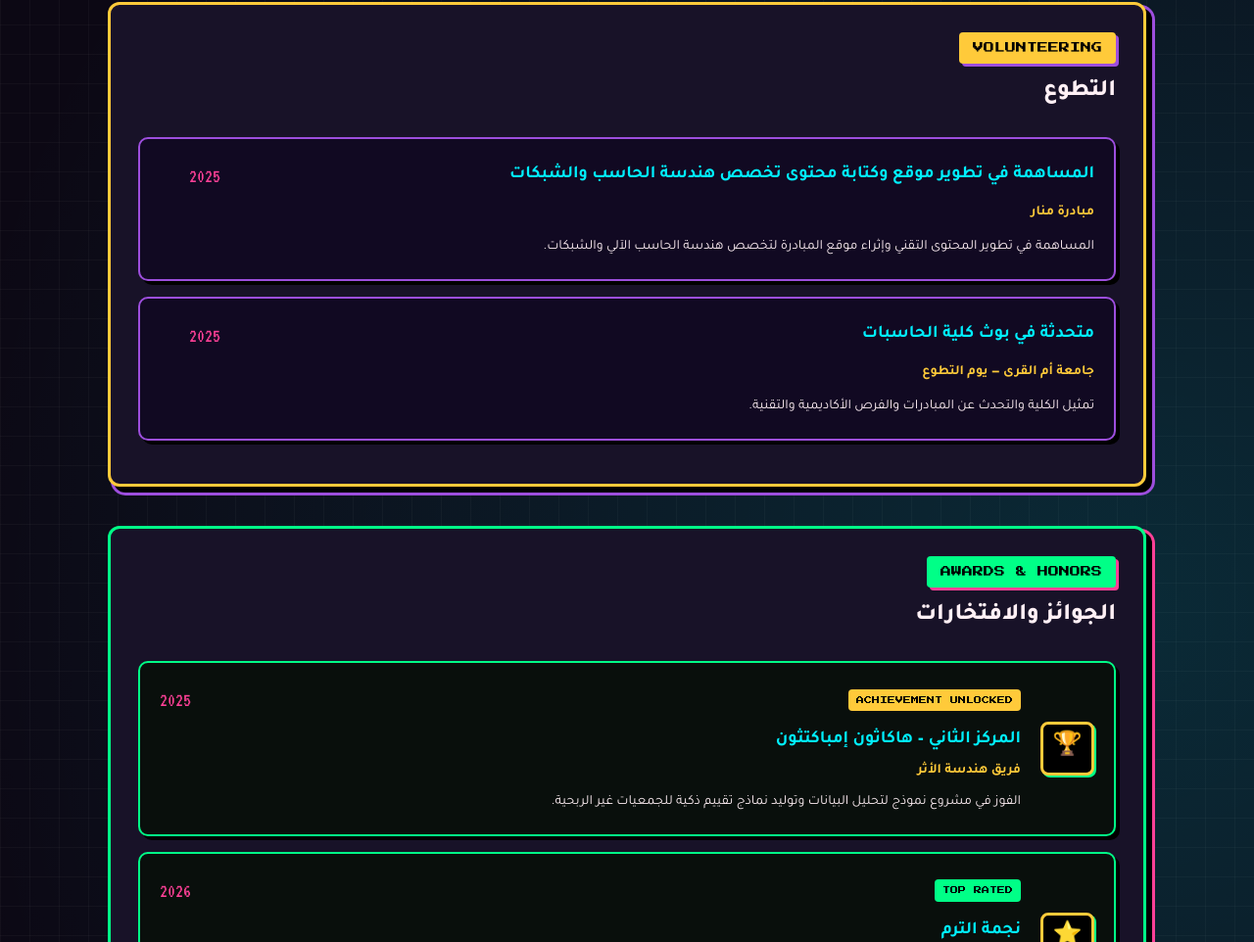
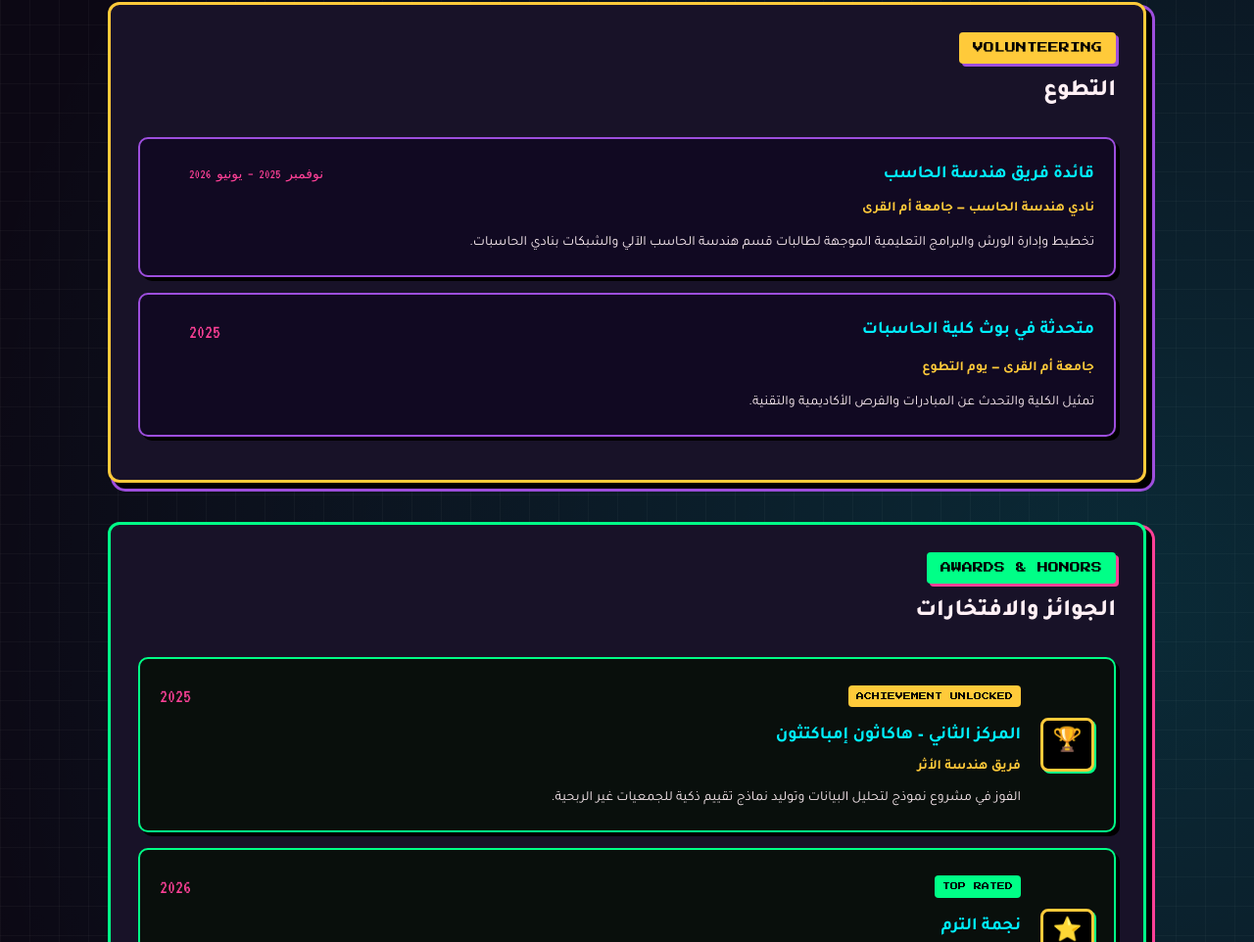
Before and after one commit to Noorah20/Noorah-s-portfolio, a plain HTML site: page index.html in a window 1280 px wide. Shown: the part 3275-4237 px from the top of the page at 98% size. Drawn offline with Linux system fonts and the light colour scheme.

Commit message:
Revise volunteering section in index.html
Updated the volunteering section with new roles and descriptions.

```diff
--- a/index.html
+++ b/index.html
@@ -904,13 +904,13 @@
       <div class="arabic-section-title">التطوع</div>
     </div>
 
-    <div class="retro-list-box">
-      <div style="display: flex; justify-content: space-between; align-items: flex-start; flex-wrap: wrap; gap: 10px; margin-bottom: 6px;">
-        <h3>المساهمة في تطوير موقع وكتابة محتوى تخصص هندسة الحاسب والشبكات</h3>
-        <span style="font-family: var(--font-retro); font-size: 20px; color: var(--pink);"> 2025</span>
+   <div class="retro-list-box">
+      <div style="display: flex; justify-content: space-between; align-items: center; margin-bottom: 6px; direction: ltr;">
+        <span style="font-family: var(--font-retro); font-size: 14px; color: var(--pink);">نوفمبر 2025 – يونيو 2026</span>
+        <h3 style="margin: 0; direction: rtl;">قائدة فريق هندسة الحاسب</h3>
       </div>
-      <div class="org-subtitle">مبادرة منار</div>
-      <p>المساهمة في تطوير المحتوى التقني وإثراء موقع المبادرة لتخصص هندسة الحاسب الآلي والشبكات.</p>
+      <div class="org-subtitle">نادي هندسة الحاسب — جامعة أم القرى</div>
+      <p>تخطيط وإدارة الورش والبرامج التعليمية الموجهة لطالبات قسم هندسة الحاسب الآلي والشبكات بنادي الحاسبات.</p>
     </div>
 
     <div class="retro-list-box">
```
